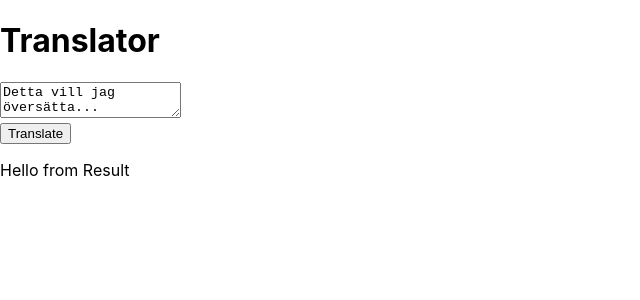
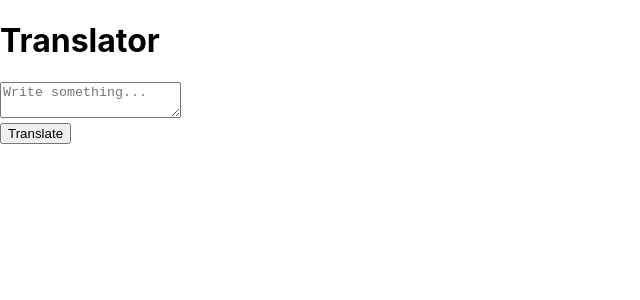
Before and after one commit to EmmaHammar/translator, a React (Create React App) app: page / in a window 1280 px wide. Shown: the top 300 px of the page, without its empty margins (0-640 px from the left). Built offline with nearby package versions, Linux system fonts and the light colour scheme.

Commit message:
prints inputtext

```diff
--- a/src/App.js
+++ b/src/App.js
@@ -5,11 +5,11 @@ import Result from "./components/Result";
 class App extends React.Component {
 
   state = {
-    text: "Detta vill jag översätta...",
+    text: "",
   }
 
-  translateText = (getText) => {
-    console.log("callback translateText från App.js");
+  saveText = (getText) => {
+    // console.log("callback getText från saveText App.js");
     this.setState({text: getText});
 
     //spara statet getText
@@ -19,8 +19,8 @@ class App extends React.Component {
     return (
       <>
         <h1>Translator</h1>
-        <Translate text={this.state.text} getNewText={this.translateText}/>
-        <Result />
+        <Translate text={this.state.text} getNewText={this.saveText}/>
+        <Result showResult={this.state.text}/>
       </>
     )
   }
--- a/src/components/Result.js
+++ b/src/components/Result.js
@@ -2,7 +2,9 @@ import React, { Component } from "react";
 
 class Result extends Component {
     render() {
-        return <p>Hello from Result</p>;
+        return(
+            <p>{this.props.showResult}</p>
+        )
     };
 };
 
--- a/src/components/Translate.js
+++ b/src/components/Translate.js
@@ -7,15 +7,21 @@ class Translate extends Component {
     }
 
     onChange = (evt) => {
-        console.log("upptäckte en ändring");
         this.setState({text: evt.target.value})
+
     }
 
     onSubmit = (evt) => {
+
+        let textForTranslation=this.state.text;
+        console.log("textForTranslation to API:", textForTranslation);
+
+        //fetch API?
+
         evt.preventDefault();
         console.log("klick translateBtn");
 
-        //vår callback är getNewText - skicka tillbaka nya statet till App.js (som sen ska spara det):
+        //vår callback är getNewText - skicka tillbaka nya statet till App.js (som sen ska spara det):OBS ska ändra så att den skickar översatta texten
         this.props.getNewText(this.state.text)
 
     }
@@ -23,7 +29,7 @@ class Translate extends Component {
     render() {
         return(
             <form onSubmit={this.onSubmit}>
-                <textarea type="text" value={this.state.text} onChange={this.onChange}></textarea> <br></br>
+                <textarea type="text" placeholder="Write something..." value={this.state.text} onChange={this.onChange}></textarea> <br></br>
                 <button type="submit" id="translateBtn">Translate</button>
 
             </form>
```
Also changed, not shown: 1 other file (tests, documents, lock files or other folders).
